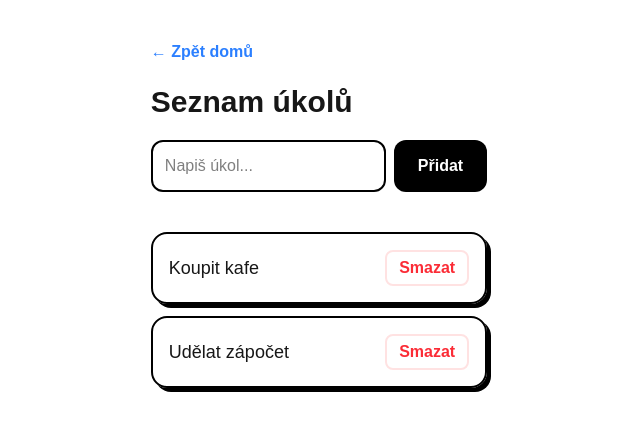
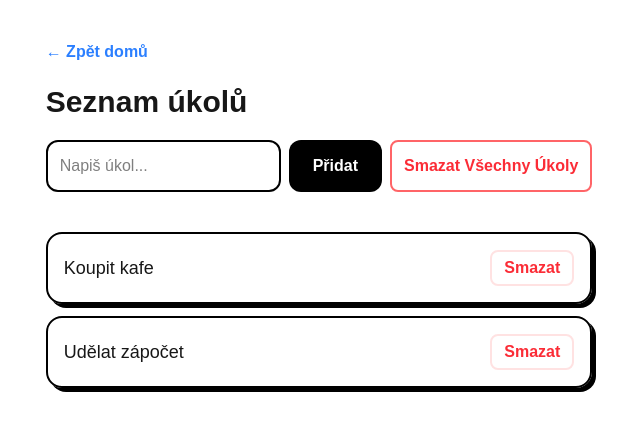
Before and after one commit to ZavPetr/GUI, a Next.js app in the folder gui_nextjs/: page /homeworks in a window 1280 px wide. Shown: the top 430 px of the page, without its empty margins (321-961 px from the left). Built offline with nearby package versions, Linux system fonts and the light colour scheme.

Commit message:
Add button for delete all tasks

```diff
--- a/gui_nextjs/app/homeworks/page.tsx
+++ b/gui_nextjs/app/homeworks/page.tsx
@@ -12,6 +12,10 @@ export default function Ukoly() {
     const novePole = ukoly.filter((_, i) => i !== indexKeSmazani);
     setUkoly(novePole);
   };
+
+  const smazVsechnyUkoly = () => {
+    setUkoly([]);
+  }
 
   return (
     <main className="p-10 max-w-2xl mx-auto">
@@ -34,6 +38,13 @@ export default function Ukoly() {
           className="bg-black text-white px-6 py-2 rounded-xl font-bold hover:bg-gray-800"
         >
           Přidat
+        </button>
+
+        <button
+          onClick={() => smazVsechnyUkoly()}
+          className="text-red-500 font-bold border-2 border-red-400 px-3 py-1 rounded-lg hover:bg-red-50 transition-colors"
+        >
+          Smazat Všechny Úkoly
         </button>
       </div>
 
```
